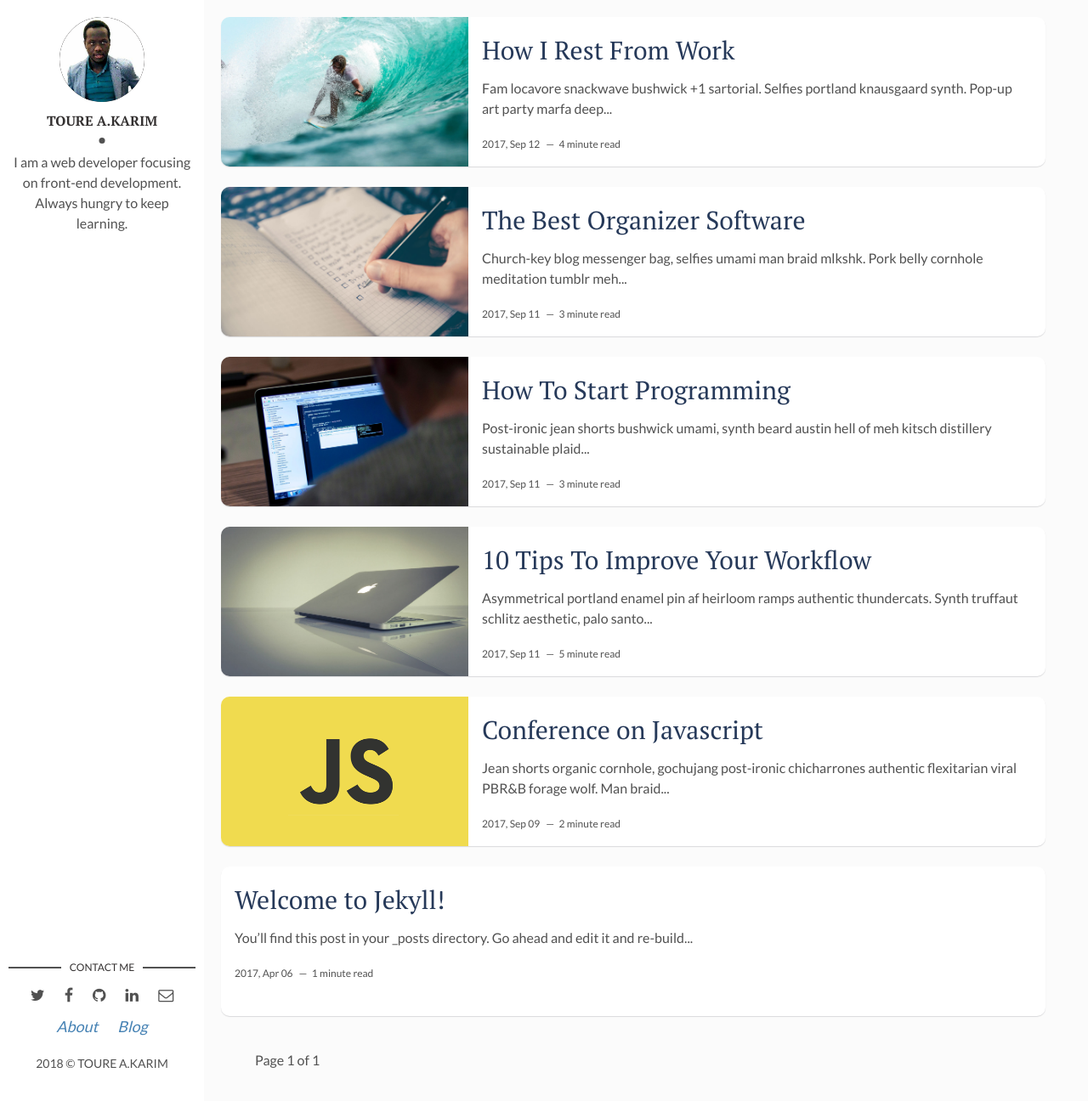
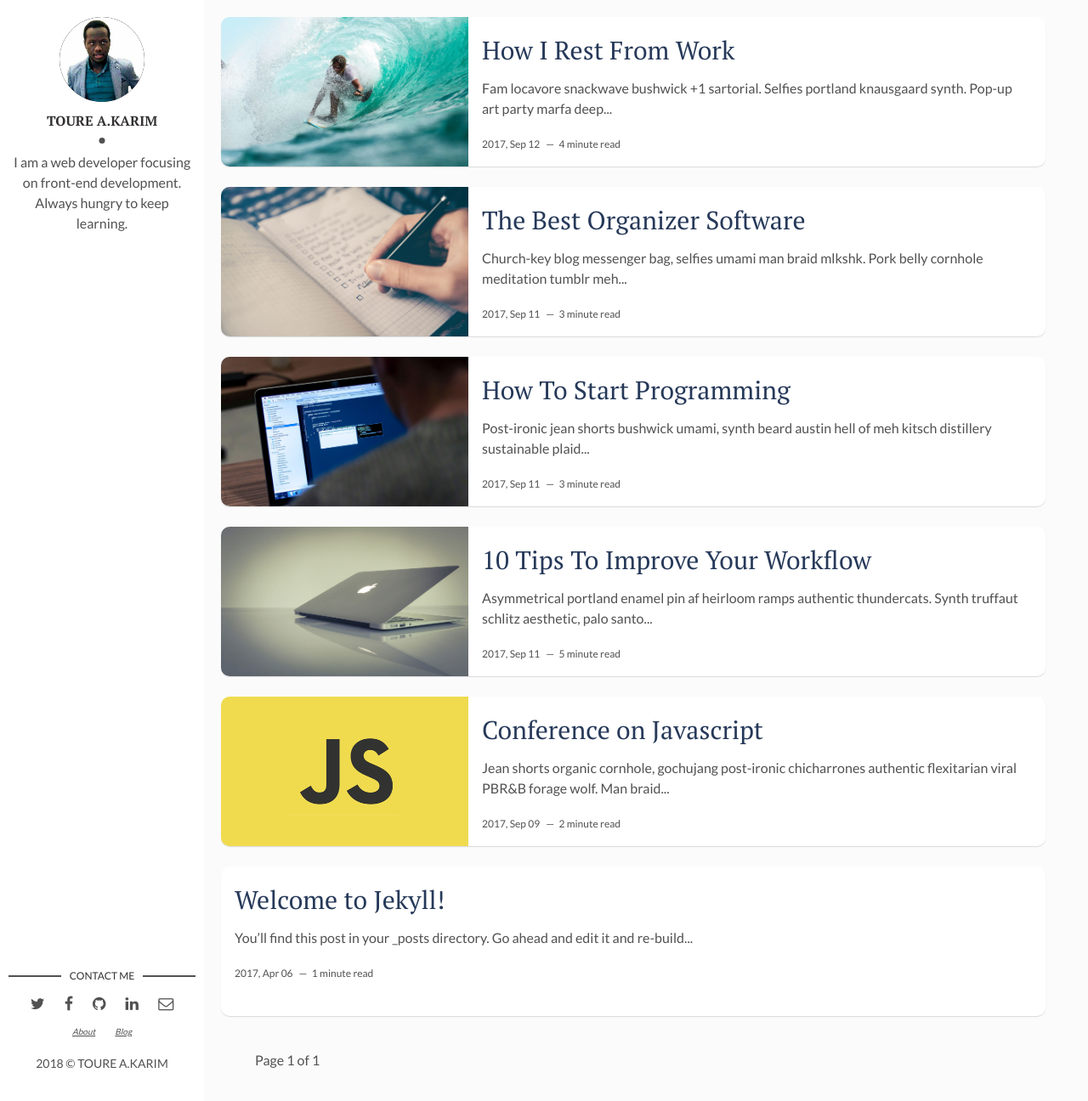
Before and after one commit to trabdlkarim/trabdlkarim.github.io, a Jekyll site: the page built from index.html, in a window 1280 px wide and 1296 px high. Shown: the whole window at 85% size. Built offline with Jekyll 4.4.1, drawn with Linux system fonts in a browser that asks for light colours; the list of posts is cut into pages by our own code.

Commit message:
Update main.html

```diff
--- a/_layouts/main.html
+++ b/_layouts/main.html
@@ -43,8 +43,8 @@ layout: default
         {% endif %}
       </ul>
       <ul>
-      <li><a href='http://www.trabdlkarim.com/' target='_blank' style="text-decoration:none;font:10px;color:#4682B4;"><i>About</i></a></li>
-      <li><a href='http://blog.trabdlkarim.com/' target='_blank' style="text-decoration:none;font:10px;color:#4682B4;"><i>Blog</i></a></li>
+      <li><a href='http://www.trabdlkarim.com/' target='_blank' style="font-size:10px !important;"><i>About</i></a></li>
+      <li><a href='http://blog.trabdlkarim.com/' target='_blank' style="font-size:10px !important;"><i>Blog</i></a></li>
       </ul>
     </section> <!-- End Section Contact -->
     <div class="copyright">
```
